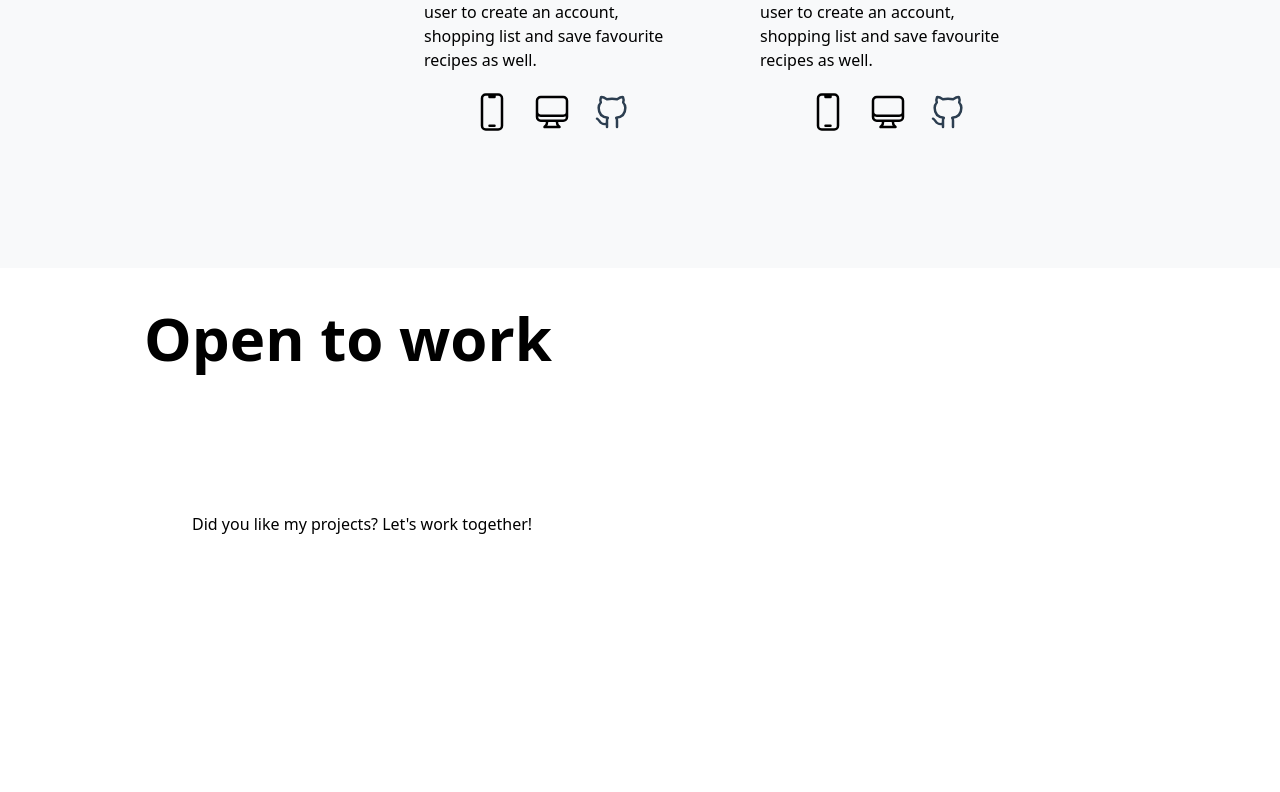
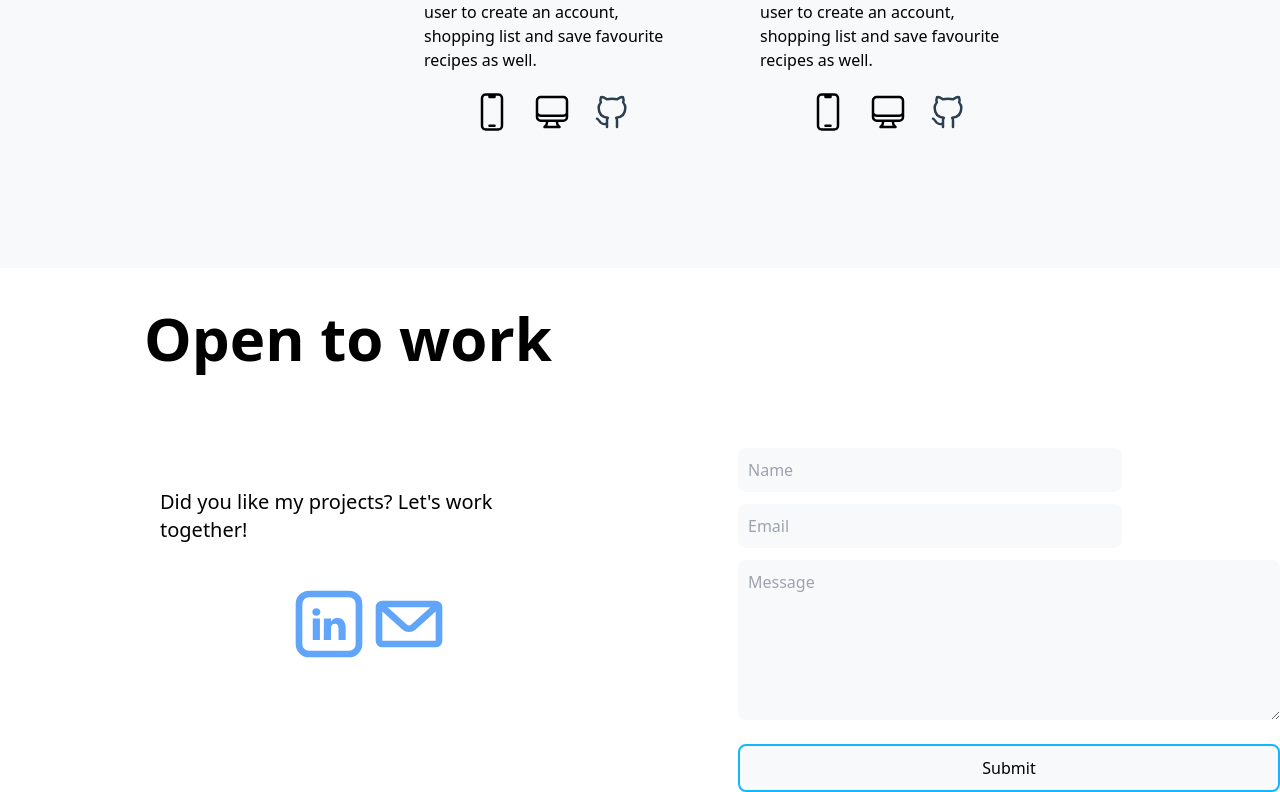
Before and after one commit to tcisse/porfolio-nextailwind, a Next.js app: page / in a window 1280 px wide. Shown: the part 1832-2624 px from the top of the page. Before the commit the page ends 2368 px from the top, so only its background shows below. Built offline with nearby package versions, Linux system fonts and the light colour scheme.

Commit message:
- add formular - social media icons

```diff
--- a/pages/index.js
+++ b/pages/index.js
@@ -344,7 +344,73 @@ export default function Home() {
       </div>
       <div>
         <h1 className="font-bold text-6xl mt-10 ml-36">Open to work</h1>
-        <p className="mt-36 ml-48">Did you like my projects? Let's work together!</p>
+        <div className="flex mt-20">
+          <div className="ml-40">
+            <p className="mt-10 text-xl">
+              Did you like my projects? Let's work together!
+            </p>
+            <ul className="flex justify-center mt-10">
+              <a>
+                <li>
+                  <svg
+                    xmlns="http://www.w3.org/2000/svg"
+                    viewBox="-2 -2 24 24"
+                    width="80"
+                    fill="currentColor"
+                    className="text-blue-400"
+                  >
+                    <path d="M15 11.13v3.697h-2.143v-3.45c0-.866-.31-1.457-1.086-1.457-.592 0-.945.398-1.1.784-.056.138-.071.33-.071.522v3.601H8.456s.029-5.842 0-6.447H10.6v.913l-.014.021h.014v-.02c.285-.44.793-1.066 1.932-1.066 1.41 0 2.468.922 2.468 2.902zM6.213 5.271C5.48 5.271 5 5.753 5 6.385c0 .62.466 1.115 1.185 1.115h.014c.748 0 1.213-.496 1.213-1.115-.014-.632-.465-1.114-1.199-1.114zm-1.086 9.556h2.144V8.38H5.127v6.447z"></path>
+                    <path d="M4 2a2 2 0 0 0-2 2v12a2 2 0 0 0 2 2h12a2 2 0 0 0 2-2V4a2 2 0 0 0-2-2H4zm0-2h12a4 4 0 0 1 4 4v12a4 4 0 0 1-4 4H4a4 4 0 0 1-4-4V4a4 4 0 0 1 4-4z"></path>
+                  </svg>
+                </li>
+              </a>
+              <a>
+                <li>
+                  <svg
+                    xmlns="http://www.w3.org/2000/svg"
+                    viewBox="-2 -5 24 24"
+                    width="80"
+                    fill="currentColor"
+                    className="text-blue-400"
+                  >
+                    <path d="M3.598 2l5.747 5.12a1 1 0 0 0 1.33 0L16.423 2H3.598zM18 3.273l-5.994 5.341a3 3 0 0 1-3.992 0L2 3.254V12h16V3.273zM2 0h16a2 2 0 0 1 2 2v10a2 2 0 0 1-2 2H2a2 2 0 0 1-2-2V2a2 2 0 0 1 2-2z"></path>
+                  </svg>
+                </li>
+              </a>
+            </ul>
+          </div>
+          <div className="ml-40 space-y-3">
+            <div className="">
+              <input
+                id=""
+                type=""
+                placeholder="Name"
+                className="bg-[#F8F9FA] border-blue-500 p-2.5 rounded-lg w-96"
+              />
+            </div>
+            <div>
+              <input
+                id=""
+                type=""
+                placeholder="Email"
+                className="bg-[#F8F9FA] border-blue-500 p-2.5 rounded-lg w-96"
+              />
+            </div>
+            <div>
+              <textarea
+                id="message"
+                placeholder="Message"
+                className=" rounded-lg p-2.5 text-base block bg-[#F8F9FA] w-full h-40"
+              />
+            </div>
+            <div>
+              <button className="bg-[#F8F9FA] border-2 border-[#12B8FF] rounded-lg w-[542px] h-[48px] mt-3 py-2">
+                Submit
+              </button>
+            </div>
+          </div>
+          <div></div>
+        </div>
       </div>
     </>
   );
```
